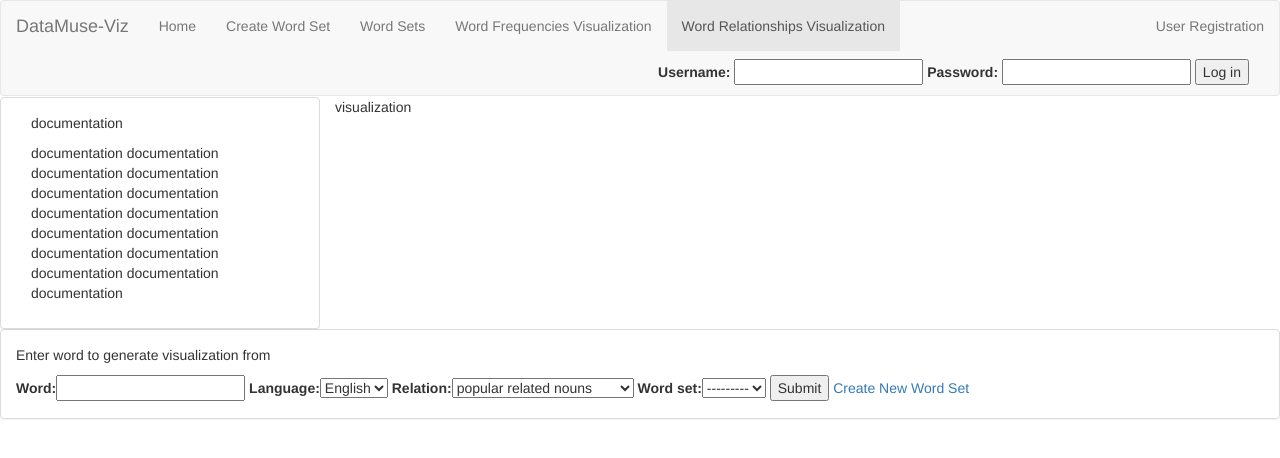
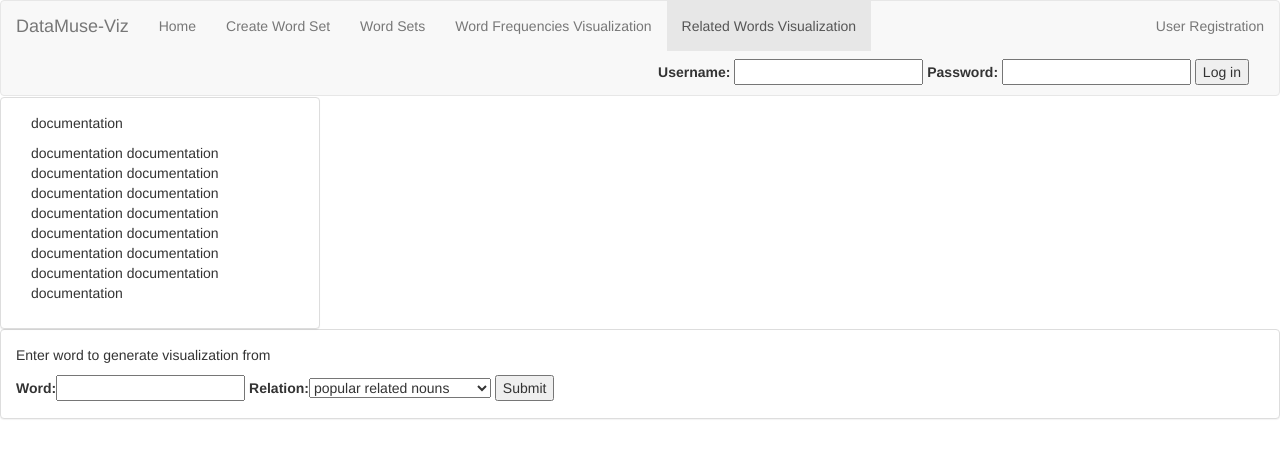
Before and after one commit to joncros/DataMuse_Viz, a Django app: page /words/related_words/ in a window 1280 px wide. Shown: the top 458 px of the page. Run offline with Django 3.2, Linux system fonts and the light colour scheme; data comes from the database, SQL or seed files in the repository; data that the repository does not hold is empty; some libraries are stand-ins or nearby versions.

Commit message:
format json for related words for single relation type

```diff
--- a/words/datamuse_json.py
+++ b/words/datamuse_json.py
@@ -1,4 +1,6 @@
 import time
+
+from django.core.exceptions import ValidationError
 
 from words.models import Word, PartOfSpeech
 import datamuse
@@ -117,34 +119,34 @@ def add_related(word: str, code: str):
     """Query DataMuse for the words related to the Word and add the words to the database.
 
      The relationship type used is determined by the argument code, which should be one of the strings
-     in the list relation_codes"""
+     in the list relation_codes. Returns the Word corresponding to word and the QuerySet of related words."""
     if code not in relation_codes:
         raise ValueError(f'{code} is not a valid related word code.')
     else:
         # construct string for function call using word and code and use eval() to run it
         # todo disallow special characters at either end of string word
         # todo determine what (if anything) to return from this function
+        word = word.lower()
         code_param = "rel_" + code  # parameter used by python-datamuse
 
         word_instance = Word.objects.get_or_create(name=word)[0]
-        if getattr(word_instance, code).exists():
+        word_attr = getattr(word_instance, code)
+        if word_attr.exists():
             # related words for this relation code have already been retrieved from DataMuse
             logger.debug(f'related words for word {word} and code {code} already retrieved, skipping DataMuse query')
-            return None
+            return word_instance, word_attr.all()
 
         kwargs = {
             code_param: word,
             "md": "dpf"
         }
-        try:
-            result = query_with_retry(5, 1.0, **kwargs)
-        except ConnectionError:
-            logger.exception(ConnectionError)
-            return None
+        result = query_with_retry(5, 1.0, **kwargs)
+        # except ConnectionError:
+        #     logger.exception(ConnectionError)
+        #     return None
 
         if result:
             # get appropriate field of word_instance to add related words to
-            word_attr = getattr(word_instance, code)
 
             # for each in result, get_or_create Word, update fields from JSON, and add word to appropriate field of word
             for item in result:
@@ -156,10 +158,10 @@ def add_related(word: str, code: str):
 
                 # get or create Word instance and update its fields from JSON
                 related_word = json.loads(item, object_hook=decode_word)
-                logger.debug(f'word: {word} code: {code} related word: {related_word.name} score: {score}')
+                logger.debug(f'word: {word}, code: {code}, related word: {related_word.name}, score: {score}')
 
                 # add this Word to the appropriate field of word_instance
                 word_attr.add(related_word, through_defaults={'score': score})
+            return word_instance, word_attr.all()
         else:
-            logger.info(f'{word} not recognized by DataMuse')
-            # todo raise error to propagate to form?
+            raise ValidationError(f"'{word}' not found by DataMuse, or no related words found")
--- a/words/forms.py
+++ b/words/forms.py
@@ -140,22 +140,33 @@ class WordSetCreateForm(forms.ModelForm):
             self.fields['creator'].initial = ''
 
 
-class RelatedWordsForm(forms.ModelForm):
+class RelatedWordsForm(forms.Form):
     """Form to input a word and send a DataMuse Query"""
+    word = forms.CharField()
     relation = forms.ChoiceField(choices=relations)
+    #relation = forms.MultipleChoiceField(choices=relations)
+    #word_instance = forms.ModelChoiceField(widget=forms.HiddenInput)    # holds word instance after successful POST
+    #related_words = forms.HiddenInput(required=False)
     # todo (in views?) use relation choice to display correct visualization. pass relation to context?
-    # todo handle datamuse_json ConnectionError
 
-    # word_sets = WordSet.objects().filter(creator__exact=None)
-    # word_sets += WordSet.objects().filter(creator__exact=self.user)
-    word_set = forms.ModelChoiceField(queryset=WordSet.objects.all(), widget=forms.Select, required=False)
-    #word_set = forms.ModelChoiceField(queryset=WordSet.objects.filter(creator=None),
-                                      #widget=forms.Select, required=False)
+    def clean(self):
+        super().clean()
+        try:
+            logger.debug(f"cleaned data: {self.cleaned_data}")
+            #chosen_relations = self.cleaned_data['relation']
 
-    class Meta:
-        model = Word
-        fields = ['name', 'language', ]
-        labels = {'name': _('Word')}
+
+            # query_sets = {
+            #     relation: datamuse_json.add_related(self.cleaned_data['word'], relation)[1]
+            # for relation in chosen_relations}
+            #for i in range(chosen_relations):
+                #query_sets[i] = datamuse_json.add_related(self.cleaned_data['word'], chosen_relations[i])
+            query_set = datamuse_json.add_related(self.cleaned_data['word'], self.cleaned_data['relation'])
+            self.cleaned_data['word'] = Word.objects.get(name=self.cleaned_data['word'])
+            logger.debug(f"cleaned data: {self.cleaned_data}; query_set: {query_set}")
+        except ConnectionError as e:
+            raise ValidationError(e)
+        return self.cleaned_data
 
         # def __init__(self, *args, **kwargs):
     #     self.user = kwargs.pop('user', None)
--- a/words/templates/base_generic.html
+++ b/words/templates/base_generic.html
@@ -23,7 +23,7 @@
                     <li class="{{ navbar_wordset_create }}"><a href="{% url 'wordset_create' %}">Create Word Set</a></li>
                     <li class="{{ navbar_wordsets }}"><a href="{% url 'wordsets' %}">Word Sets</a></li>
                     <li class="{{ navbar_visualization_frequency }}"><a href="{% url 'viz frequency' %}">Word Frequencies Visualization</a></li>
-                    <li class="{{ navbar_related_words }}"><a href="{% url 'viz related words' %}">Word Relationships Visualization</a></li>
+                    <li class="{{ navbar_related_words }}"><a href="{% url 'viz related words' %}">Related Words Visualization</a></li>
                 </ul>
 
                 <ul class="nav navbar-nav navbar-right">
--- a/words/templates/words/related_words.html
+++ b/words/templates/words/visualization_related_words.html
@@ -1,14 +1,22 @@
 {% extends "words/visualization_generic.html" %}
 
 {% block scripts %}<!--Specific script(s) used for word relationships visualization-->{% endblock %}
+
+{% block viz %}
+    {% if data %}
+        {{ data }}
+    {% endif %}
+{% endblock %}
 
 {% block visualization_form %}
     <p>Enter word to generate visualization from</p>
     <form class="form-inline" action="" method="post">
         <!--Form used to input a single word (optionally adding it to a WordSet) for the DataMuse query-->
         {% csrf_token %}
-        {{ form }}
+        {{ related_words_form }}
         <input type="submit" value="Submit">
+        {% comment%}
         <a href="{% url 'wordset_create' %}?next={{request.path}}">Create New Word Set</a>
+        {% endcomment %}
     </form>
 {% endblock %}
--- a/words/views.py
+++ b/words/views.py
@@ -12,6 +12,7 @@ from django.views import generic
 from django.views.generic.base import ContextMixin
 from django.views.generic.edit import CreateView, UpdateView, DeleteView
 
+from words import datamuse_json
 from words.forms import RelatedWordsForm, WordSetCreateForm, WordSetChoice
 from words.models import WordSet
 
@@ -22,8 +23,8 @@ logger = logging.getLogger(__name__)
 def index(request):
     """View function for home tab of site."""
     context = {
-        "navbar_index": "active"   # make "Home" the active item in the navbar
-               }
+        "navbar_index": "active"  # make "Home" the active item in the navbar
+    }
 
     return render(request, 'words/index.html', context)
 
@@ -77,21 +78,41 @@ def visualization_related_words(request):
 
     # todo add visualization description string to context
 
+    context = {
+        'viz_title': 'Related Words',  # Visualization title to use in page title
+        'navbar_related_words': 'active',  # make "Word Relationships Visualization" the active item in the navbar
+    }
+
     if request.method == 'POST':
         # create form instances and populate them with data from the request:
-        form = RelatedWordsForm(request.POST)
+        related_words_form = RelatedWordsForm(request.POST)
+
+        if related_words_form.is_valid():
+            instance = related_words_form.cleaned_data['word']
+            code = related_words_form.cleaned_data['relation']
+            logger.debug(f"instance: {instance}, code: {code}")
+            word_attr = getattr(instance, code)
+            related_words = word_attr.all()
+            logger.debug(f'related_words: {related_words}')
+
+            # object holding the data in the format needed by the D3 Observable chart
+            json_object = {
+                "name": instance.name,
+                "children": [
+                    {"name": word.name}
+                    for word in related_words]
+            }
+            data = json.dumps(json_object)
+            context['data'] = data
 
     # if a GET (or any other method) create a blank form
     else:
-        form = RelatedWordsForm()
+        related_words_form = RelatedWordsForm()
 
-    context = {
-        'viz_title': 'Word Relationships',  # Visualization title to use in page title
-        'navbar_related_words': 'active',  # make "Word Relationships Visualization" the active item in the navbar
-        'form': form,
-    }
+    # always add form to context
+    context['related_words_form'] = related_words_form
 
-    return render(request, 'words/related_words.html', context)
+    return render(request, 'words/visualization_related_words.html', context)
 
 
 # todo view for page visualizing the frequency (google nwords) of words in a set (bubble chart)
@@ -158,12 +179,6 @@ class WordSetListView(generic.ListView):
         return context
 
 
-
-
-
-
-
-
 # views providing json data required by visualizations
 
 
```
Also changed, not shown: words/tests/test_views.py (+1 -1 lines).
